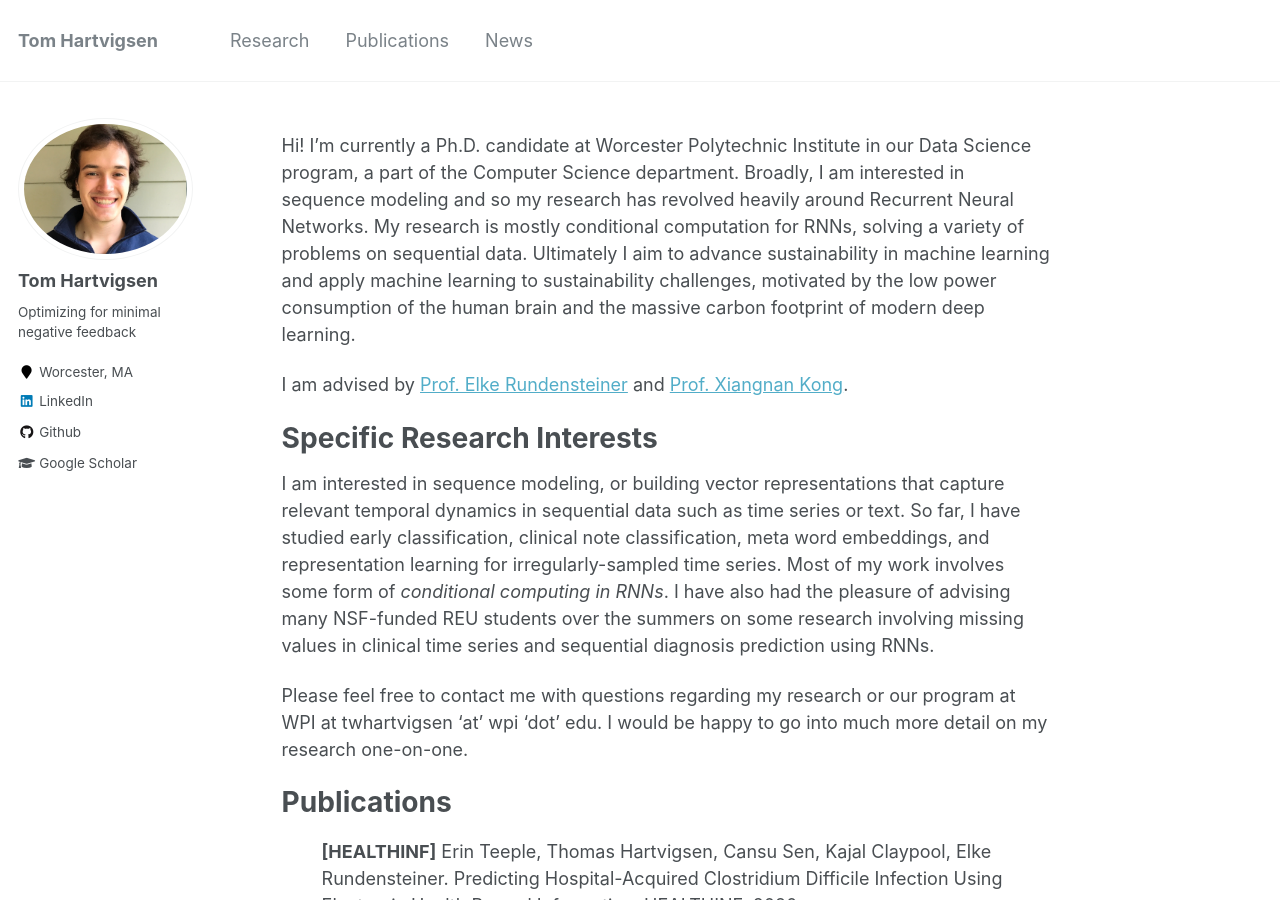
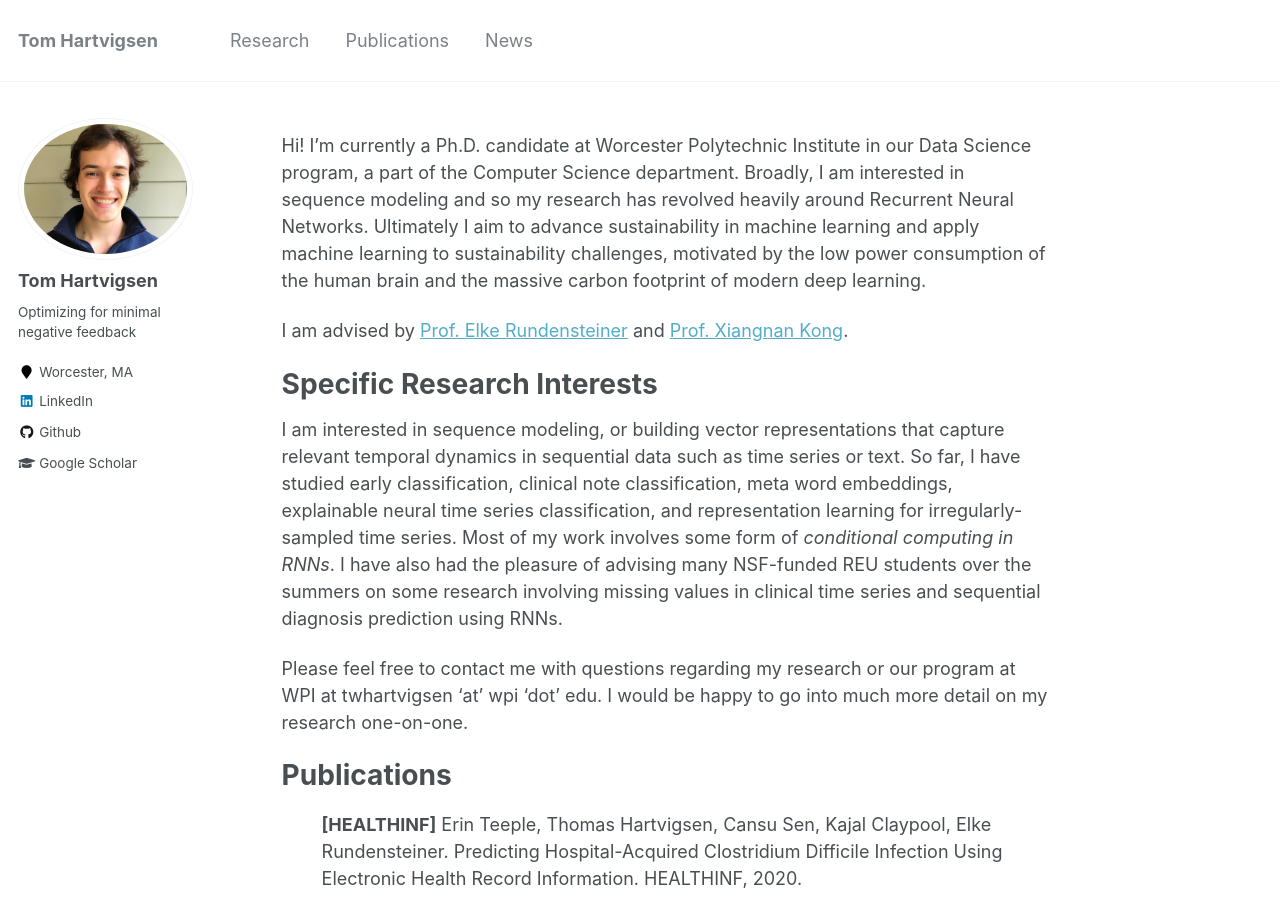
Before and after one commit to Thartvigsen/thartvigsen.github.io, a Jekyll site: the page built from _pages/about.md, in a window 1280 px wide and 900 px high. Built offline with Jekyll 4.4.1, drawn with Linux system fonts in a browser that asks for light colours.

```diff
--- a/_pages/about.md
+++ b/_pages/about.md
@@ -11,14 +11,13 @@
 
 Hi! I'm currently a Ph.D. candidate at Worcester Polytechnic Institute in our Data Science program, a part of the Computer Science department.
 Broadly, I am interested in sequence modeling and so my research has revolved heavily around Recurrent Neural Networks.
-My research is mostly conditional computation for RNNs, solving a variety of problems on sequential data.
 Ultimately I aim to advance sustainability in machine learning and apply machine learning to sustainability challenges, motivated by the low power consumption of the human brain and the massive carbon footprint of modern deep learning.
 
 I am advised by [Prof. Elke Rundensteiner](https://www.wpi.edu/people/faculty/rundenst) and [Prof. Xiangnan Kong](https://web.cs.wpi.edu/~xkong/).
 
 # Specific Research Interests
 
-I am interested in sequence modeling, or building vector representations that capture relevant temporal dynamics in sequential data such as time series or text. So far, I have studied early classification, clinical note classification, meta word embeddings, and representation learning for irregularly-sampled time series. Most of my work involves some form of *conditional computing in RNNs*. I have also had the pleasure of advising many NSF-funded REU students over the summers on some research involving missing values in clinical time series and sequential diagnosis prediction using RNNs.
+I am interested in sequence modeling, or building vector representations that capture relevant temporal dynamics in sequential data such as time series or text. So far, I have studied early classification, clinical note classification, meta word embeddings, explainable neural time series classification, and representation learning for irregularly-sampled time series. Most of my work involves some form of *conditional computing in RNNs*. I have also had the pleasure of advising many NSF-funded REU students over the summers on some research involving missing values in clinical time series and sequential diagnosis prediction using RNNs.
 
 Please feel free to contact me with questions regarding my research or our program at WPI at twhartvigsen 'at' wpi 'dot' edu. I would be happy to go into much more detail on my research one-on-one.
 
```
